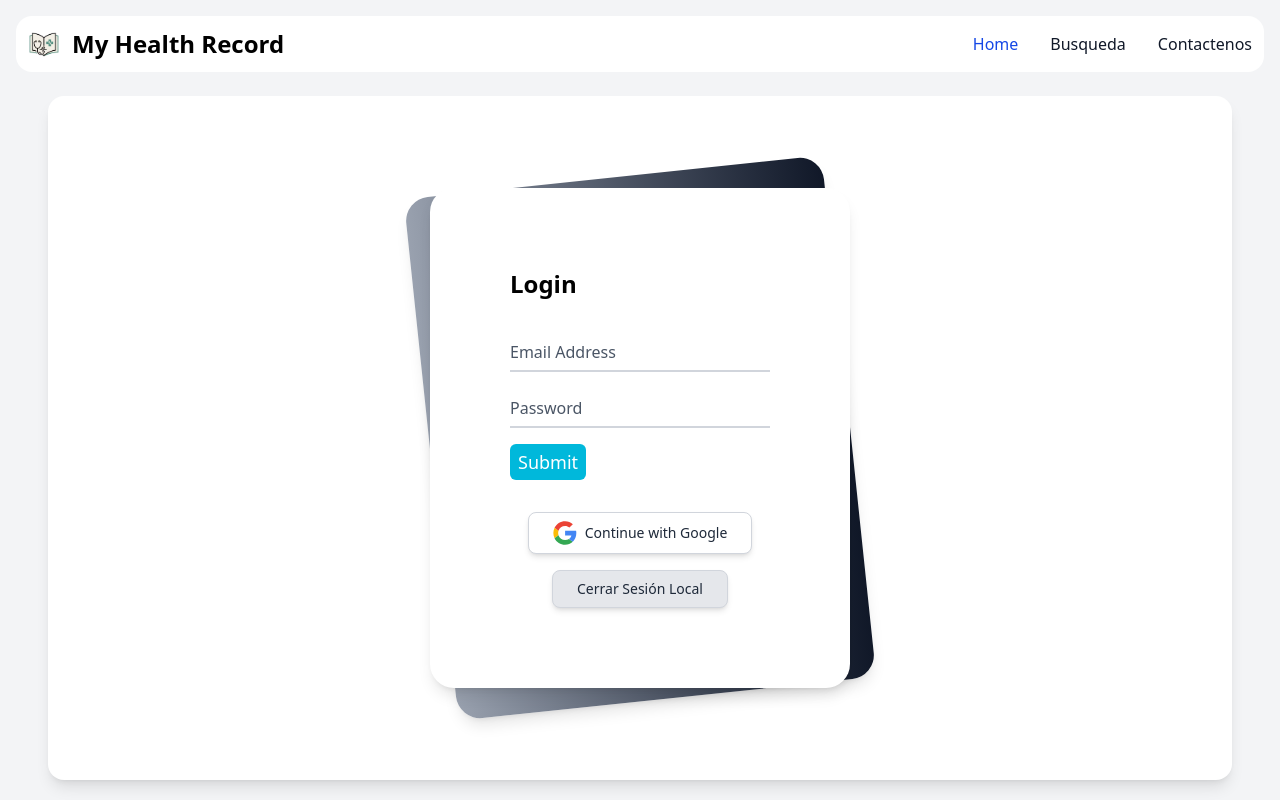
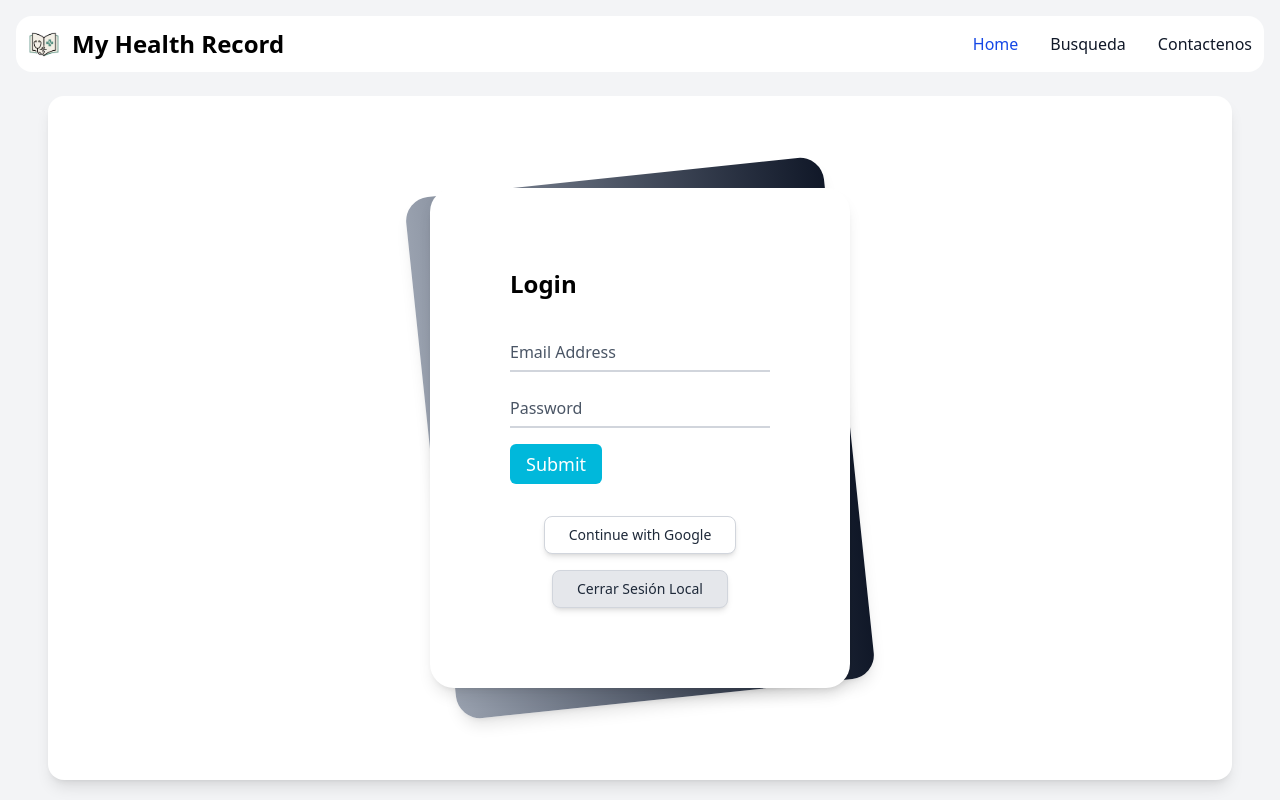
Before and after one commit to mamba-black/my-health-record, a SvelteKit app in the folder frontendts/: page /login in a window 1280 px wide. Built offline with nearby package versions, Linux system fonts and the light colour scheme.

Commit message:
feat(auth): [antigravity] integrate Google Identity Services in LoginForm

```diff
--- a/frontendts/src/entities/session/model/session.store.ts
+++ b/frontendts/src/entities/session/model/session.store.ts
@@ -34,10 +34,15 @@ export const setAuthToken = (token: string, user: unknown = null) => {
   }
   authStore.set({ isAuthenticated: true, token, user });
 
-  const previousPage = page.state as Page;
-  log.debug(`AuthService: previous path ${previousPage.path}`);
+  const previousPage = page.state as Partial<Page> | undefined;
+  log.debug(`AuthService: previous path ${previousPage?.path}`);
 
-  const url = previousPage.path ? `${base}${previousPage.path}` : `${base}/`;
+  const targetPath = previousPage?.path;
+  const url = targetPath
+    ? targetPath.startsWith(base)
+      ? targetPath
+      : `${base}${targetPath}`
+    : `${base}/`;
 
   log.debug(`AuthService: redirecting to ${url}`);
   goto(url);
--- a/frontendts/src/features/auth/ui/LoginForm.svelte
+++ b/frontendts/src/features/auth/ui/LoginForm.svelte
@@ -1,66 +1,122 @@
 <script lang="ts">
+import { onMount } from "svelte";
 import { clearAuth, setAuthToken } from "$entities/session";
 import { log } from "$shared/lib/logger";
 
-const GOOGLE_CLIENT_URL = "https://accounts.google.com/gsi/fedcm.json";
 const GOOGLE_CLIENT_ID =
   "937186309482-kmain19anvo9rjljci5c7d6iiibuhvlu.apps.googleusercontent.com";
 
-interface FedCMCredentialRequestOptions extends CredentialRequestOptions {
-  identity?: {
-    providers: Array<{
-      configURL: string;
-      clientId: string;
-      nonce: string;
-    }>;
-  };
+interface GoogleCredentialResponse {
+  credential?: string;
+  select_by?: string;
 }
 
-const handleGoogleFedCMLogin = async () => {
-  try {
-    log.debug("Google FedCM login initiated");
-    if (!navigator.credentials || !navigator.credentials.get) {
-      log.error("Credentials API not supported");
+interface GoogleAccountsId {
+  initialize: (config: {
+    client_id: string;
+    callback: (response: GoogleCredentialResponse) => void;
+    use_fedcm_for_prompt?: boolean;
+    use_fedcm_for_button?: boolean;
+  }) => void;
+  prompt: () => void;
+  renderButton: (
+    parent: HTMLElement,
+    options: {
+      theme?: "outline" | "filled_blue" | "filled_black";
+      size?: "large" | "medium" | "small";
+      type?: "standard" | "icon";
+      text?: "signin_with" | "signup_with" | "continue_with" | "signin";
+      shape?: "rectangular" | "pill" | "circle" | "square";
+    },
+  ) => void;
+}
+
+type WindowWithGoogle = Window & {
+  google?: {
+    accounts?: {
+      id?: GoogleAccountsId;
+    };
+  };
+};
+
+const getGoogleId = (): GoogleAccountsId | undefined =>
+  (window as WindowWithGoogle).google?.accounts?.id;
+
+let email = $state("");
+let password = $state("");
+let googleButtonContainer: HTMLDivElement | undefined = $state();
+let gisLoaded = $state(false);
+let errorMessage = $state<string | null>(null);
+
+const handleGoogleCredentialResponse = (response: GoogleCredentialResponse) => {
+  if (response.credential) {
+    log.info("Google GIS/FedCM JWT credential received");
+    errorMessage = null;
+    setAuthToken(response.credential, "Google");
+  } else {
+    log.error("No credential received from Google GIS", response);
+    errorMessage = "No se pudo obtener la credencial de Google.";
+  }
+};
+
+onMount(() => {
+  const initGoogleGis = () => {
+    const googleId = getGoogleId();
+    if (!googleId) return;
+
+    googleId.initialize({
+      client_id: GOOGLE_CLIENT_ID,
+      callback: handleGoogleCredentialResponse,
+      use_fedcm_for_prompt: true,
+      use_fedcm_for_button: true,
+    });
+
+    if (googleButtonContainer) {
+      googleId.renderButton(googleButtonContainer, {
+        theme: "outline",
+        size: "large",
+        text: "continue_with",
+        shape: "rectangular",
+      });
+    }
+    gisLoaded = true;
+  };
+
+  if (getGoogleId()) {
+    initGoogleGis();
     return;
   }
 
-    log.debug("Login with Google FedCM");
-    const options: FedCMCredentialRequestOptions = {
-      identity: {
-        providers: [
-          {
-            configURL: GOOGLE_CLIENT_URL,
-            clientId: GOOGLE_CLIENT_ID,
-            nonce: crypto.randomUUID(),
-          },
-        ],
-      },
+  const script = document.createElement("script");
+  script.src = "https://accounts.google.com/gsi/client";
+  script.async = true;
+  script.defer = true;
+  script.onload = initGoogleGis;
+  script.onerror = () => {
+    log.error("Failed to load Google Identity Services script");
   };
-    const credential = await navigator.credentials.get(options);
+  document.head.appendChild(script);
+});
 
-    if (credential && credential.type === "identity") {
-      log.info("Federated credential found:", credential);
-      const token = credential.id;
-      setAuthToken(token, "Google");
+const handleGooglePromptFallback = () => {
+  const googleId = getGoogleId();
+  if (googleId) {
+    googleId.prompt();
   } else {
-      log.error("No federated credential found", credential);
-    }
-  } catch (error) {
-    if (error instanceof DOMException && error.name === "NotAllowedError") {
-      log.error("User denied Google FedCM login");
-    } else {
-      log.error("Error handling Google FedCM login:", error);
-    }
+    errorMessage =
+      "El servicio de Google aún no está disponible o fue bloqueado por el navegador.";
   }
 };
 
 const onSignOut = (_event: MouseEvent) => {
-  log.info("Usuario desconectado de Google");
+  log.info("Usuario desconectado");
   clearAuth();
 };
 
 const loginHandler = (event: Event) => {
   event.preventDefault();
+  errorMessage = null;
+  setAuthToken("1234567890", email.trim() || "Miuler");
 };
 </script>
 
@@ -68,13 +124,21 @@ const loginHandler = (event: Event) => {
   <div>
     <h1 class="text-2xl font-semibold">Login</h1>
   </div>
+
+  {#if errorMessage}
+    <div class="mt-4 p-3 rounded-md bg-red-50 border border-red-200 text-sm text-red-700">
+      {errorMessage}
+    </div>
+  {/if}
+
   <div class="divide-y divide-gray-200">
     <form onsubmit={loginHandler}>
       <div class="py-8 text-base leading-6 space-y-4 text-gray-700 sm:text-lg sm:leading-7">
         <div class="relative">
           <input
-            autocomplete="off"
-            class="peer placeholder-transparent h-10 w-full border-b-2 border-gray-300 text-gray-900 focus:outline-none focus:borer-rose-600"
+            bind:value={email}
+            autocomplete="email"
+            class="peer placeholder-transparent h-10 w-full border-b-2 border-gray-300 text-gray-900 focus:outline-none focus:border-rose-600"
             id="email"
             name="email"
             placeholder="Email address"
@@ -87,8 +151,9 @@ const loginHandler = (event: Event) => {
         </div>
         <div class="relative">
           <input
-            autocomplete="off"
-            class="peer placeholder-transparent h-10 w-full border-b-2 border-gray-300 text-gray-900 focus:outline-none focus:borer-rose-600"
+            bind:value={password}
+            autocomplete="current-password"
+            class="peer placeholder-transparent h-10 w-full border-b-2 border-gray-300 text-gray-900 focus:outline-none focus:border-rose-600"
             id="password"
             name="password"
             placeholder="Password"
@@ -100,58 +165,27 @@ const loginHandler = (event: Event) => {
           >Password</label>
         </div>
         <div class="relative">
-          <button class="bg-cyan-500 text-white rounded-md px-2 py-1" type="submit">Submit</button>
+          <button class="bg-cyan-500 hover:bg-cyan-600 text-white rounded-md px-4 py-1.5" type="submit">
+            Submit
+          </button>
         </div>
       </div>
     </form>
   </div>
 </div>
 
-<div class="w-full flex justify-center">
+<div class="w-full flex flex-col items-center justify-center">
+  <div bind:this={googleButtonContainer} class="flex justify-center"></div>
+
+  {#if !gisLoaded}
     <button
-    onclick={handleGoogleFedCMLogin}
+      onclick={handleGooglePromptFallback}
       type="button"
       class="flex items-center bg-white border border-gray-300 rounded-lg shadow-md px-6 py-2 text-sm font-medium text-gray-800 hover:bg-gray-200 focus:outline-none focus:ring-2 focus:ring-offset-2 focus:ring-gray-500"
     >
-    <svg
-      class="h-6 w-6 mr-2"
-      height="800px"
-      version="1.1"
-      viewBox="-0.5 0 48 48"
-      width="800px"
-      xmlns="http://www.w3.org/2000/svg"
-    >
-      <title>Google-color</title>
-      <desc>Created with Sketch.</desc>
-      <g fill="none" fill-rule="evenodd" id="Icons" stroke="none" stroke-width="1">
-        <g id="Color-" transform="translate(-401.000000, -860.000000)">
-          <g id="Google" transform="translate(401.000000, 860.000000)">
-            <path
-              d="M9.82727273,24 C9.82727273,22.4757333 10.0804318,21.0144 10.5322727,19.6437333 L2.62345455,13.6042667 C1.08206818,16.7338667 0.213636364,20.2602667 0.213636364,24 C0.213636364,27.7365333 1.081,31.2608 2.62025,34.3882667 L10.5247955,28.3370667 C10.0772273,26.9728 9.82727273,25.5168 9.82727273,24"
-              fill="#FBBC05"
-              id="Fill-1"
-            ></path>
-            <path
-              d="M23.7136364,10.1333333 C27.025,10.1333333 30.0159091,11.3066667 32.3659091,13.2266667 L39.2022727,6.4 C35.0363636,2.77333333 29.6954545,0.533333333 23.7136364,0.533333333 C14.4268636,0.533333333 6.44540909,5.84426667 2.62345455,13.6042667 L10.5322727,19.6437333 C12.3545909,14.112 17.5491591,10.1333333 23.7136364,10.1333333"
-              fill="#EB4335"
-              id="Fill-2"
-            ></path>
-            <path
-              d="M23.7136364,37.8666667 C17.5491591,37.8666667 12.3545909,33.888 10.5322727,28.3562667 L2.62345455,34.3946667 C6.44540909,42.1557333 14.4268636,47.4666667 23.7136364,47.4666667 C29.4455,47.4666667 34.9177955,45.4314667 39.0249545,41.6181333 L31.5177727,35.8144 C29.3995682,37.1488 26.7323182,37.8666667 23.7136364,37.8666667"
-              fill="#34A853"
-              id="Fill-3"
-            ></path>
-            <path
-              d="M46.1454545,24 C46.1454545,22.6133333 45.9318182,21.12 45.6113636,19.7333333 L23.7136364,19.7333333 L23.7136364,28.8 L36.3181818,28.8 C35.6879545,31.8912 33.9724545,34.2677333 31.5177727,35.8144 L39.0249545,41.6181333 C43.3393409,37.6138667 46.1454545,31.6490667 46.1454545,24"
-              fill="#4285F4"
-              id="Fill-4"
-            ></path>
-          </g>
-        </g>
-      </g>
-    </svg>
       <span>Continue with Google</span>
     </button>
+  {/if}
 </div>
 
 <div class="w-full flex justify-center mt-4">
```
Lines whose indentation alone changed are shown as unchanged.
